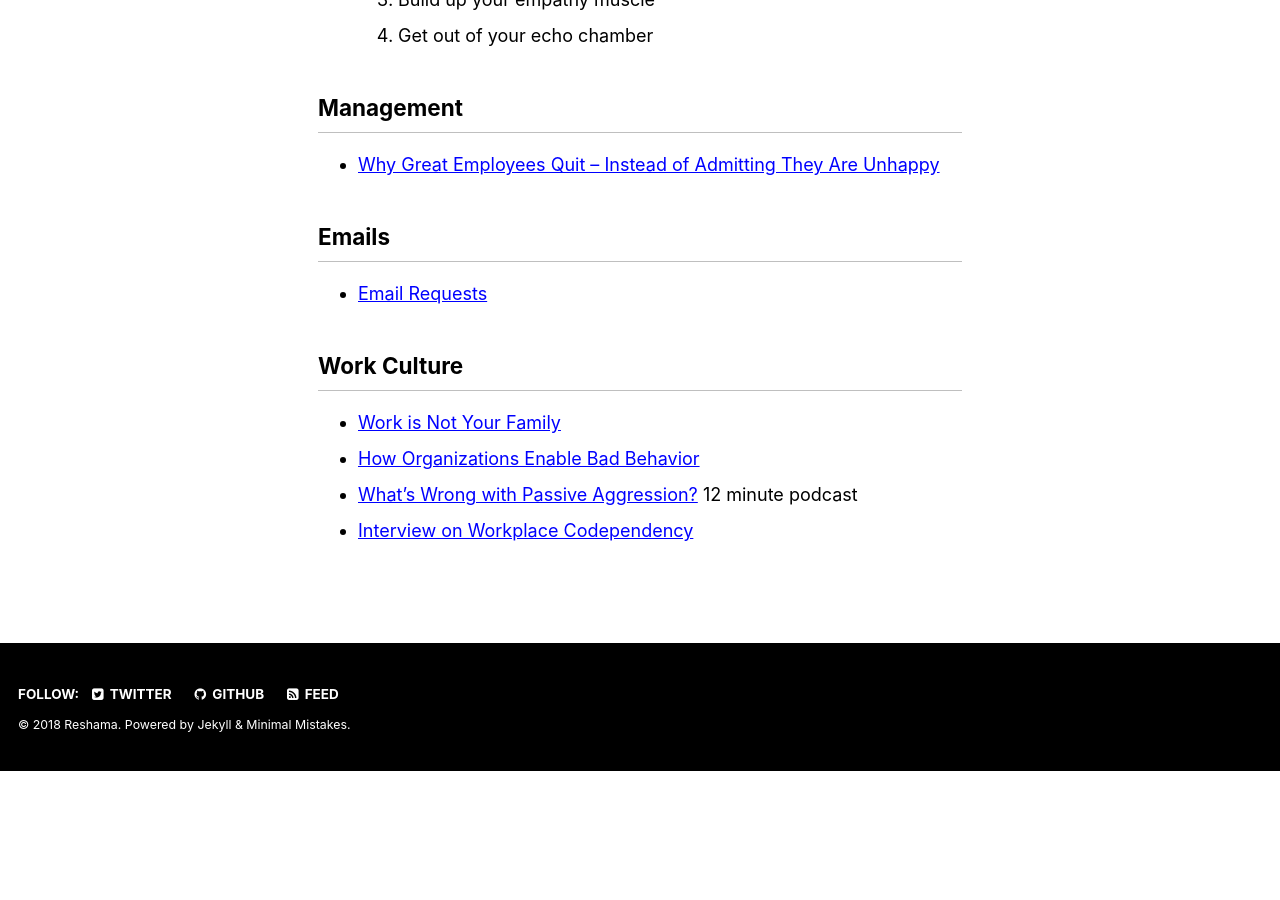
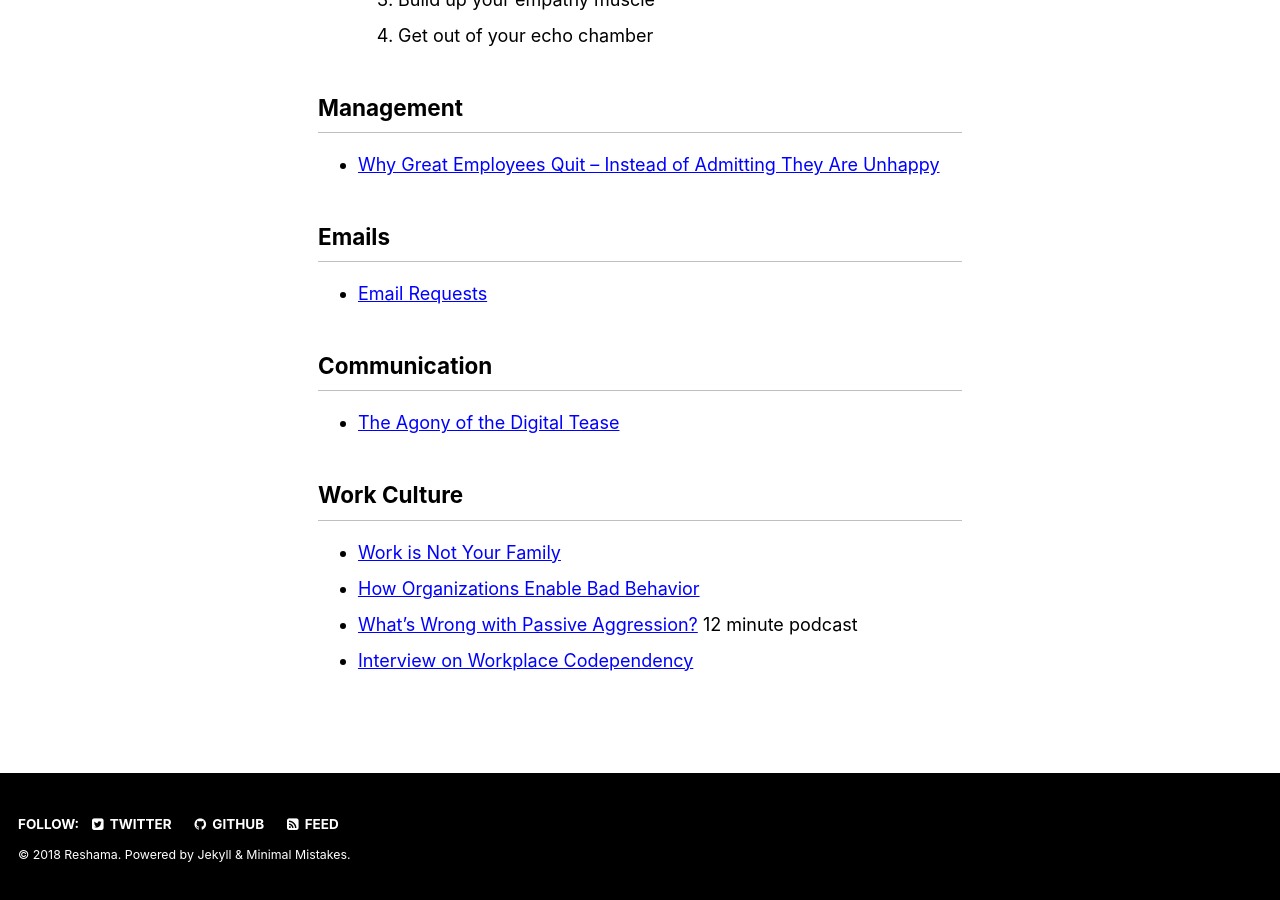
Before and after one commit to reshamas/reshamas.github.io, a Jekyll site: the page built from melange/management.md, in a window 1280 px wide and 900 px high, scrolled down 856 px. Built offline with Jekyll 4.4.1, drawn with Linux system fonts in a browser that asks for light colours; before the commit the page ends 1627 px from its top, so only the background shows below that.

Commit message:
Update management.md

```diff
--- a/melange/management.md
+++ b/melange/management.md
@@ -26,6 +26,9 @@ comments: false
 ## Emails
 - [Email Requests](http://www.businessinsider.com/10-ways-to-say-no-when-someone-asks-you-to-grab-coffee-sometime-2012-1#9-yes-theyre-asking-for-your-time-but-stop-being-such-a-dick-about-it-other-people-gave-you-their-time-when-you-were-wandering-around-hat-in-hand-so-its-time-to-return-the-favor-tell-them-you-can-give-them-20-minutes-in-your-office-unless-theyre-selling-something-in-that-case-tell-them-to-get-lost-9)
 
+## Communication
+- [The Agony of the Digital Tease](https://www.nytimes.com/2016/07/10/fashion/dating-text-messages-breadcrumbing.html)
+
 ## Work Culture
 - [Work is Not Your Family](https://the-pastry-box-project.net/mandy-michael/2018-february-4)
 - [How Organizations Enable Bad Behavior](https://www.linkedin.com/pulse/how-organizations-enable-bad-behavior-susan-ways-sphr/)
```
